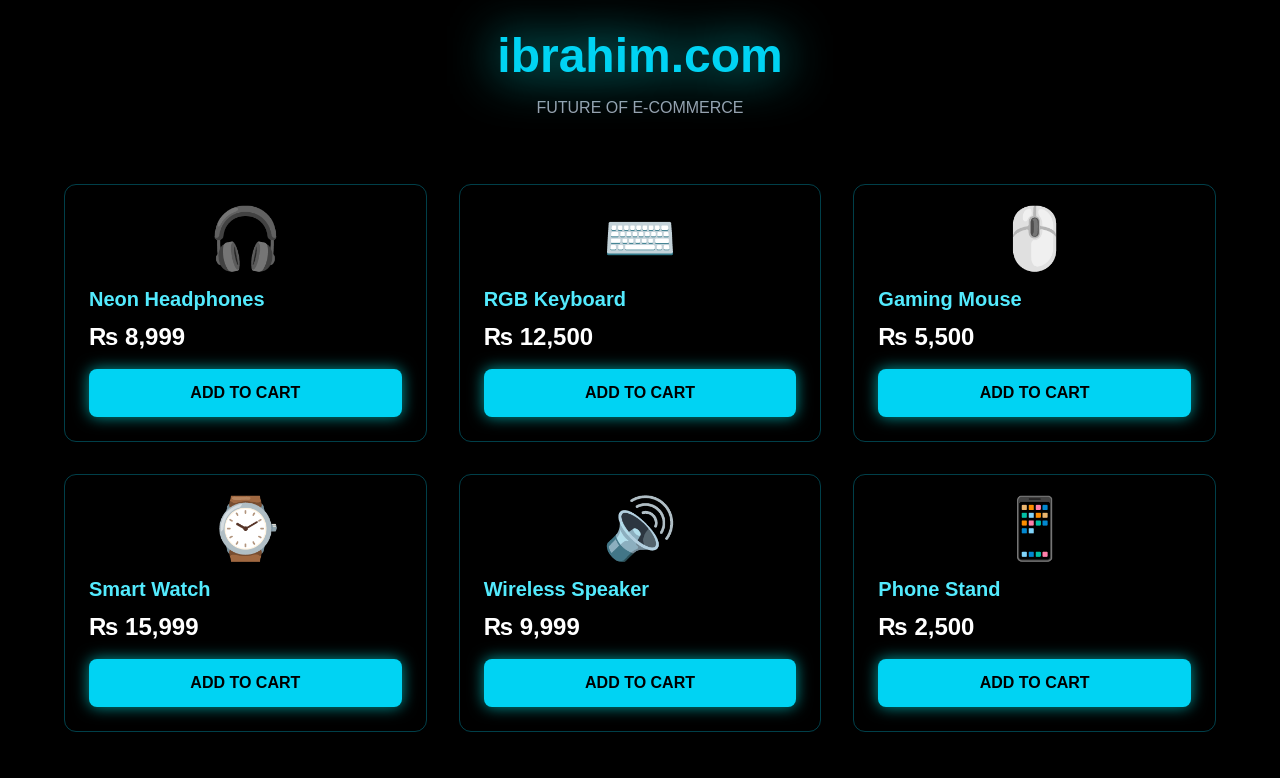
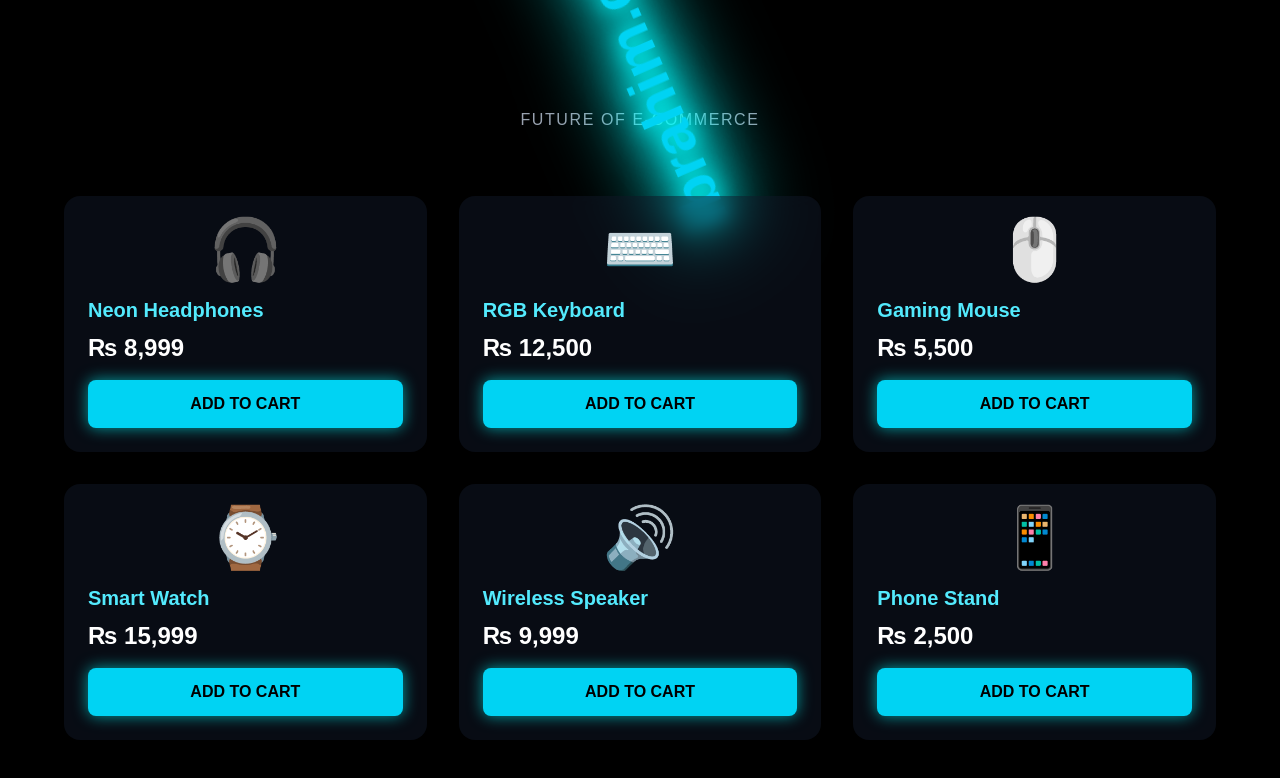
Before and after one commit to muhammadansar6912557-jpg/ibrahim.com, a Next.js app: page / in a window 1280 px wide. Shown: the top 778 px of the page. Built offline with nearby package versions, Linux system fonts and the light colour scheme.

Commit message:
3D premium logo and cards

```diff
--- a/src/app/page.tsx
+++ b/src/app/page.tsx
@@ -10,14 +10,20 @@ export default function Home() {
 
   return (
     <main className="min-h-screen bg-black text-white p-8">
-      <h1 className="text-5xl font-bold text-center text-cyan-400 drop-shadow-[0_0_25px_rgba(0,255,255,0.9)] mb-4">
+      {/* 3D ANIMATED PREMIUM LOGO */}
+      <h1 className="text-6xl font-bold text-center text-cyan-400 mb-4 animate-[spin_8s_linear_infinite] drop-shadow-[0_0_40px_rgba(0,255,255,1)] [text-shadow:0_0_20px_#00ffff,0_0_40px_#00ffff,0_0_60px_#00ffff] [transform-style:preserve-3d] [perspective:1000px]">
         ibrahim.com
       </h1>
-      <p className="text-center text-gray-400 mb-16">FUTURE OF E-COMMERCE</p>
 
+      <p className="text-center text-gray-400 mb-16 tracking-widest">FUTURE OF E-COMMERCE</p>
+
+      {/* PREMIUM PRODUCT GRID */}
       <div className="grid grid-cols-1 md:grid-cols-3 gap-8 max-w-6xl mx-auto">
         {products.map((product) => (
-          <div key={product.id} className="border border-cyan-400/30 rounded-xl p-6 hover:border-cyan-400 hover:shadow-[0_0_30px_rgba(0,255,255,0.5)] transition-all">
+          <div
+            key={product.id}
+            className="bg-gray-900/50 backdrop-blur-sm border-cyan-400/20 rounded-2xl p-6 hover:border-cyan-400/60 hover:shadow-[0_20px_50px_rgba(0,255,255,0.2)] hover:-translate-y-2 transition-all duration-300"
+          >
             <div className="text-6xl text-center mb-4">{product.img}</div>
             <h3 className="text-xl font-bold text-cyan-300 mb-2">{product.name}</h3>
             <p className="text-2xl font-bold text-white mb-4">{product.price}</p>
```
